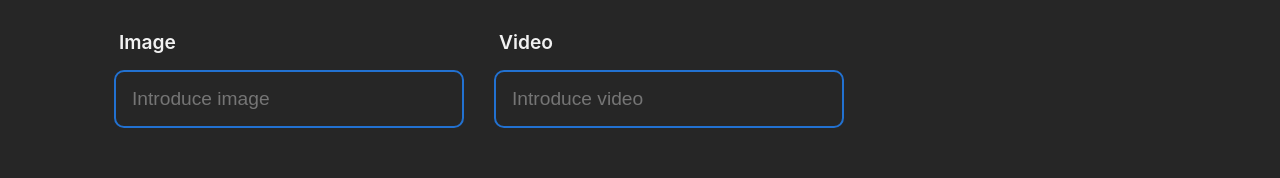
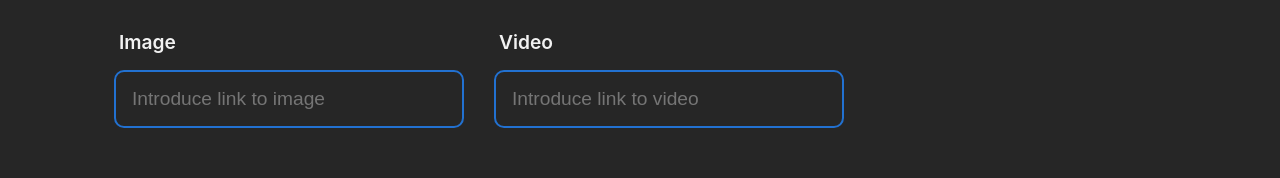
Before and after one commit to AbrahamOliden/aluraflix, a React (Vite) app: page /new-video in a window 1280 px wide. Shown: the part 457-635 px from the top of the page. Built offline with nearby package versions, Linux system fonts and the light colour scheme; no server answers.

Commit message:
make placeholder dynamic based on title of input

```diff
--- a/src/components/InputField/index.jsx
+++ b/src/components/InputField/index.jsx
@@ -64,9 +64,10 @@ function Input({ arrayOfInputs, widthOfInputs }) {
 
     const { formData, state } = useContext(GlobalContext);
     const { categories } =  state;
+
     const handleChange = e => {
         const { name, value} = e.target;
-        console.log(e.target);
+        // console.log(name, value);
         // setFormData(prevData => ({...prevData, [name]: value}));
     };
 
@@ -110,7 +111,11 @@ function Input({ arrayOfInputs, widthOfInputs }) {
                 <InputComponent
                     type={input.type}
                     name={input.title}
-                    placeholder={`Introduce ${input.title}`}
+                    placeholder={
+                        input.title === "image" || input.title === "video"
+                            ? `Introduce link to ${input.title}`
+                            : `Introduce ${input.title}`
+                    }
                     required={!(input.title === "description")} //* Only description is optional
                     onChange={handleChange}
                 />
```
